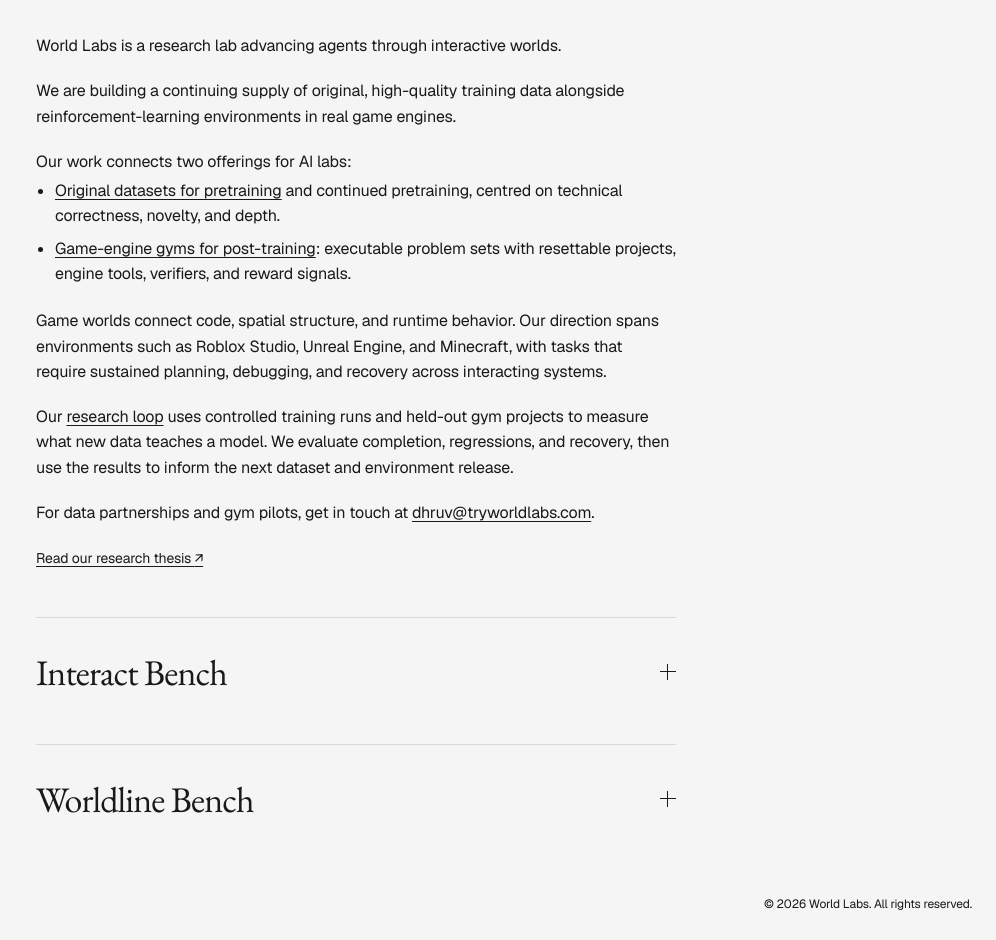
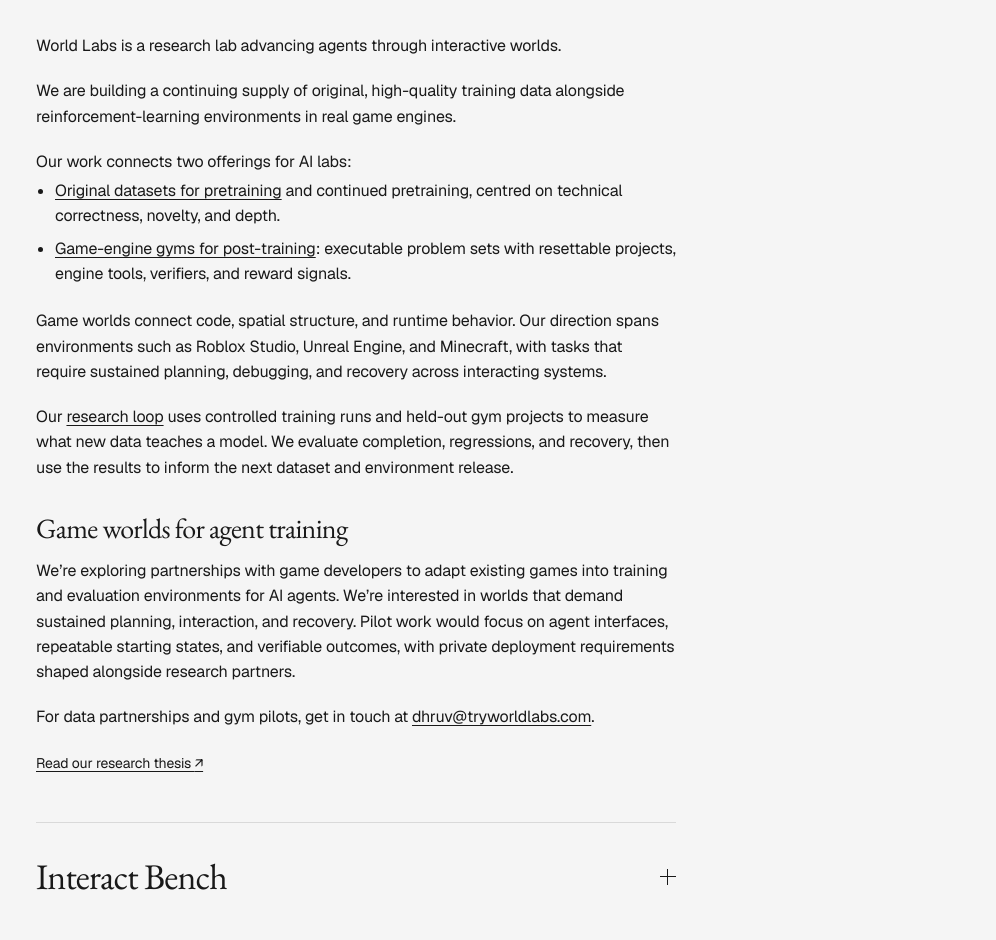
Before and after one commit to dhruvchaudhariwork/worldlabs-site, a website: page index.html in a window 1280 px wide. Shown: the part 157-1097 px from the top of the page, without its empty margins (284-1280 px from the left). Drawn offline with Linux system fonts and the light colour scheme.

Commit message:
Add game-studio partnership section to homepage

```diff
--- a/horizon.css
+++ b/horizon.css
@@ -37,6 +37,8 @@ a { color: inherit; text-underline-offset: 3px; text-decoration-thickness: 1px;
 a:hover { color: #686868; }
 a:focus-visible, summary:focus-visible { outline: 2px solid #525252; outline-offset: 5px; border-radius: 1px; }
 .mission:focus { outline: none; }
+.studio-partnerships { margin-top: 32px; }
+.studio-partnerships h2 { margin: 0 0 14px; font-family: 'EB Garamond', Georgia, serif; font-size: 28px; font-weight: 400; line-height: 1.15; letter-spacing: -0.025em; }
 .contact { margin-bottom: 0; }
 .contact a { overflow-wrap: anywhere; }
 .memo-link { margin: 22px 0 0; font-size: 14px; }
--- a/index.html
+++ b/index.html
@@ -37,6 +37,10 @@
       </ul>
       <p>Game worlds connect code, spatial structure, and runtime behavior. Our direction spans environments such as Roblox Studio, Unreal Engine, and Minecraft, with tasks that require sustained planning, debugging, and recovery across interacting systems.</p>
       <p>Our <a href="/memo#loop">research loop</a> uses controlled training runs and held-out gym projects to measure what new data teaches a model. We evaluate completion, regressions, and recovery, then use the results to inform the next dataset and environment release.</p>
+      <section class="studio-partnerships" id="game-worlds" aria-labelledby="game-worlds-heading">
+        <h2 id="game-worlds-heading">Game worlds for agent training</h2>
+        <p>We’re exploring partnerships with game developers to adapt existing games into training and evaluation environments for AI agents. We’re interested in worlds that demand sustained planning, interaction, and recovery. Pilot work would focus on agent interfaces, repeatable starting states, and verifiable outcomes, with private deployment requirements shaped alongside research partners.</p>
+      </section>
       <p class="contact">For data partnerships and gym pilots, get in touch at <a href="mailto:dhruv@tryworldlabs.com?subject=World%20Labs%20research">dhruv@tryworldlabs.com</a>.</p>
       <p class="memo-link"><a href="/memo">Read our research thesis <span aria-hidden="true">↗</span></a></p>
     </div>
```
